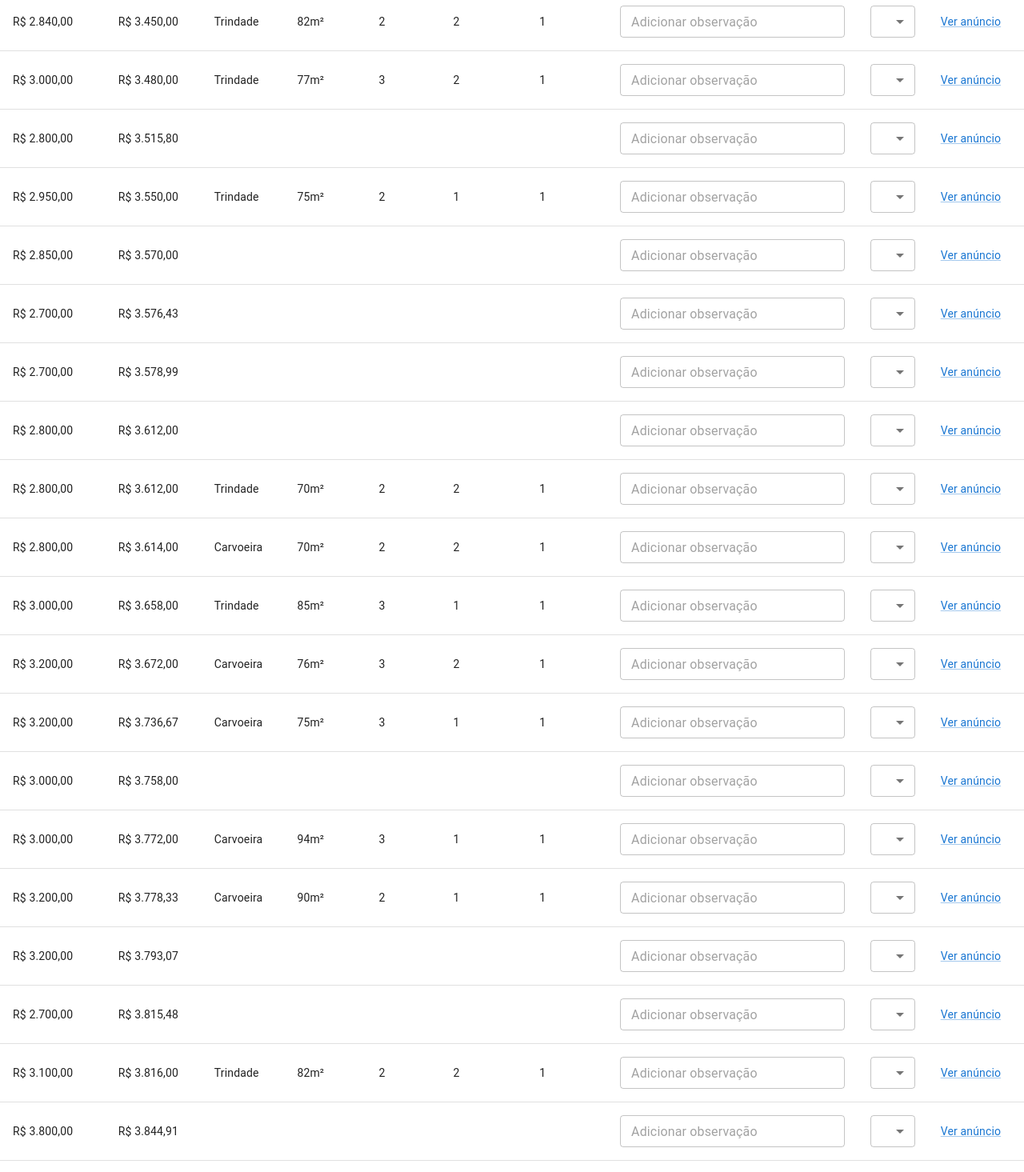
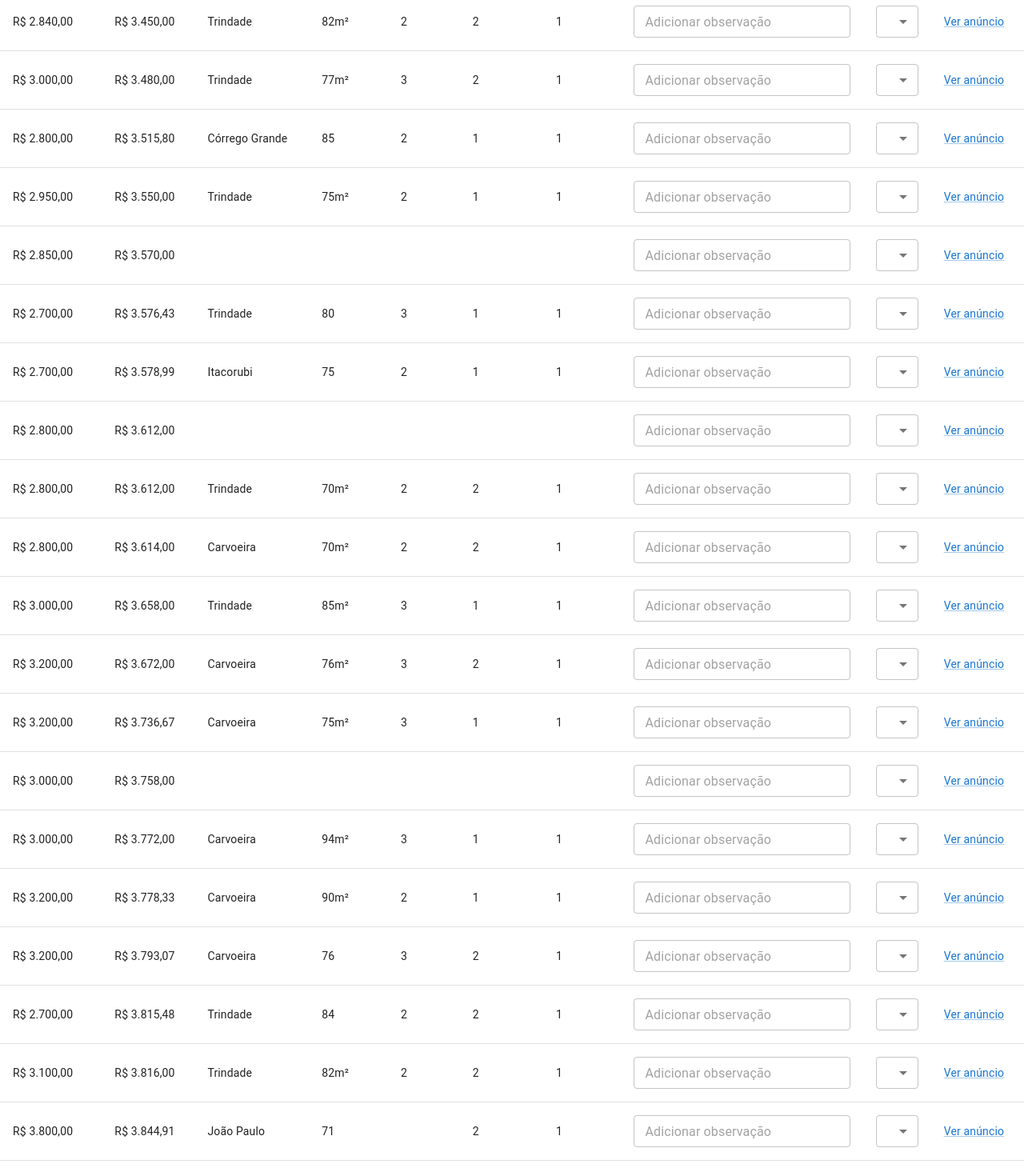
Before and after one commit to raivitor/gerenciador-de-anuncios-de-aluguel, a Next.js app: page / in a window 1280 px wide. Shown: the part 740-2205 px from the top of the page at 80% size. Built offline with nearby package versions, Linux system fonts and the light colour scheme.

Commit message:
feat: adicionanod quarto, vaga e banheiro no ibaggy

```diff
--- a/src/corretoras/ibaggy.ts
+++ b/src/corretoras/ibaggy.ts
@@ -61,6 +61,14 @@ export class IbagyCrawler extends BaseCrawler {
             return digits ? parseInt(digits, 10) : 0;
           };
 
+          const normalizeKey = (key: string) =>
+            key
+              .normalize('NFD')
+              .replace(/[\u0300-\u036f]/g, '')
+              .replace(/\s+/g, '_')
+              .replace('.', '')
+              .toLowerCase();
+
           const cards = document.querySelectorAll<HTMLDivElement>('.imovel-box-single');
 
           const rawListaApto = Array.from(cards).map(card => {
@@ -77,11 +85,36 @@ export class IbagyCrawler extends BaseCrawler {
               card.querySelector<HTMLAnchorElement>("a[href*='/imovel/']")?.href ||
               '';
 
+            const endereco =
+              card.querySelector<HTMLElement>('h3[itemprop="streetAddress"]')?.innerText.trim() ||
+              '';
+            const partes = endereco.split(',');
+            const bairro = partes[2]?.split('-')[0].trim() || '';
+
+            const container = card.querySelector('.property-amenities.amenities-main');
+            const divs = container?.querySelectorAll(':scope > div') || [];
+
+            const properties = Array.from(divs).reduce((acc, div) => {
+              const rawKey = div.querySelector('small')?.innerText.trim() || '';
+              const key = normalizeKey(rawKey);
+
+              let value = div.querySelector('span')?.innerText.trim() || '';
+              value = value.replace(/[^\d]/g, '');
+              acc[key] = Number(value);
+
+              return acc;
+            }, {} as Record<string, number>);
+
             return {
               id: urlLink.split('imovel/')[1]?.split('/')?.[0] ?? '',
               valor_aluguel: aluguelRaw || '0',
               valor_total: totalRaw || aluguelRaw || '0',
               url_apartamento: urlLink || '',
+              bairro: bairro,
+              tamanho: properties.privat,
+              quartos: properties.quartos,
+              banheiros: properties.suite ? properties.suite + 1 : 1,
+              garagem: properties.vaga,
             };
           });
 
@@ -103,6 +136,11 @@ export class IbagyCrawler extends BaseCrawler {
             valor_aluguel,
             valor_total,
             url_apartamento: apto.url_apartamento,
+            bairro: apto.bairro,
+            tamanho: apto.tamanho,
+            quartos: apto.quartos,
+            banheiros: apto.banheiros,
+            garagem: apto.garagem,
           } satisfies Apartamento;
         });
 
--- a/src/corretoras/olx.ts
+++ b/src/corretoras/olx.ts
@@ -97,10 +97,10 @@ export class OlxCrawler extends BaseCrawler {
             valor_total: valor_aluguel + condominio + iptu,
             url_apartamento: apto.url_apartamento,
             bairro: apto.bairro,
-            tamanho: this.getValueByKey(apto.properties, 'size'),
-            quartos: this.getValueByKey(apto.properties, 'rooms'),
-            banheiros: this.getValueByKey(apto.properties, 'bathrooms'),
-            garagem: this.getValueByKey(apto.properties, 'garage_spaces'),
+            tamanho: Number(this.getValueByKey(apto.properties, 'size')),
+            quartos: Number(this.getValueByKey(apto.properties, 'rooms')),
+            banheiros: Number(this.getValueByKey(apto.properties, 'bathrooms')),
+            garagem: Number(this.getValueByKey(apto.properties, 'garage_spaces')),
           } satisfies Apartamento;
         });
 
--- a/src/data/ibaggy_anuncio.json
+++ b/src/data/ibaggy_anuncio.json
@@ -4,62 +4,97 @@
     "valor_aluguel": 2600,
     "valor_total": 3890.11,
     "url_apartamento": "https://ibagy.com.br/imovel/80089/apartamento-2-quartos-nia-domo-carvoeira-florianopolis/",
-    "observacao": ""
+    "bairro": "Carvoeira",
+    "tamanho": 121,
+    "quartos": 2,
+    "banheiros": 1,
+    "garagem": 1
   },
   {
     "id": "84444",
     "valor_aluguel": 3200,
     "valor_total": 3996.92,
     "url_apartamento": "https://ibagy.com.br/imovel/84444/apartamento-2-quartos-imperio-do-sol-trindade-florianopolis/",
-    "observacao": ""
+    "bairro": "Trindade",
+    "tamanho": 92,
+    "quartos": 2,
+    "banheiros": 2,
+    "garagem": 1
   },
   {
     "id": "104178",
     "valor_aluguel": 2800,
     "valor_total": 3515.8,
     "url_apartamento": "https://ibagy.com.br/imovel/104178/apartamento-2-quartos-oasis-da-ilha-corrego-grande-florianopolis/",
-    "observacao": ""
+    "bairro": "Córrego Grande",
+    "tamanho": 85,
+    "quartos": 2,
+    "banheiros": 1,
+    "garagem": 1
   },
   {
     "id": "127458",
     "valor_aluguel": 2700,
     "valor_total": 3576.43,
     "url_apartamento": "https://ibagy.com.br/imovel/127458/apartamento-3-quartos-genebra-trindade-florianopolis/",
-    "observacao": ""
+    "bairro": "Trindade",
+    "tamanho": 80,
+    "quartos": 3,
+    "banheiros": 1,
+    "garagem": 1
   },
   {
     "id": "129119",
     "valor_aluguel": 3200,
     "valor_total": 3793.07,
     "url_apartamento": "https://ibagy.com.br/imovel/129119/apartamento-3-quartos-jardim-trindade-carvoeira-florianopolis/",
-    "observacao": ""
+    "bairro": "Carvoeira",
+    "tamanho": 76,
+    "quartos": 3,
+    "banheiros": 2,
+    "garagem": 1
   },
   {
     "id": "128989",
     "valor_aluguel": 2700,
     "valor_total": 3578.99,
     "url_apartamento": "https://ibagy.com.br/imovel/128989/apartamento-2-quartos-caminho-da-lagoa-itacorubi-florianopolis/",
-    "observacao": ""
+    "bairro": "Itacorubi",
+    "tamanho": 75,
+    "quartos": 2,
+    "banheiros": 1,
+    "garagem": 1
   },
   {
     "id": "130064",
     "valor_aluguel": 3800,
     "valor_total": 3844.91,
     "url_apartamento": "https://ibagy.com.br/imovel/130064/apartamento-1-quarto-alberto-de-santiago-residence-joao-paulo-florianopolis/",
-    "observacao": ""
+    "bairro": "João Paulo",
+    "tamanho": 71,
+    "banheiros": 2,
+    "garagem": 1
   },
   {
     "id": "129232",
     "valor_aluguel": 2700,
     "valor_total": 3815.48,
     "url_apartamento": "https://ibagy.com.br/imovel/129232/apartamento-2-quartos-coimbra-%E2%80%93-desembargador-vitor-lima-trindade-florianopolis/",
-    "observacao": ""
+    "bairro": "Trindade",
+    "tamanho": 84,
+    "quartos": 2,
+    "banheiros": 2,
+    "garagem": 1
   },
   {
     "id": "108738",
     "valor_aluguel": 2500,
     "valor_total": 3251.75,
     "url_apartamento": "https://ibagy.com.br/imovel/108738/apartamento-3-quartos-conjunto-residencial-agronomica-agronomica-florianopolis/",
-    "observacao": ""
+    "bairro": "Agronômica",
+    "tamanho": 73,
+    "quartos": 3,
+    "banheiros": 1,
+    "garagem": 1
   }
 ]
```
Also changed, not shown: src/corretoras/crawler.ts (+4 -4 lines).
